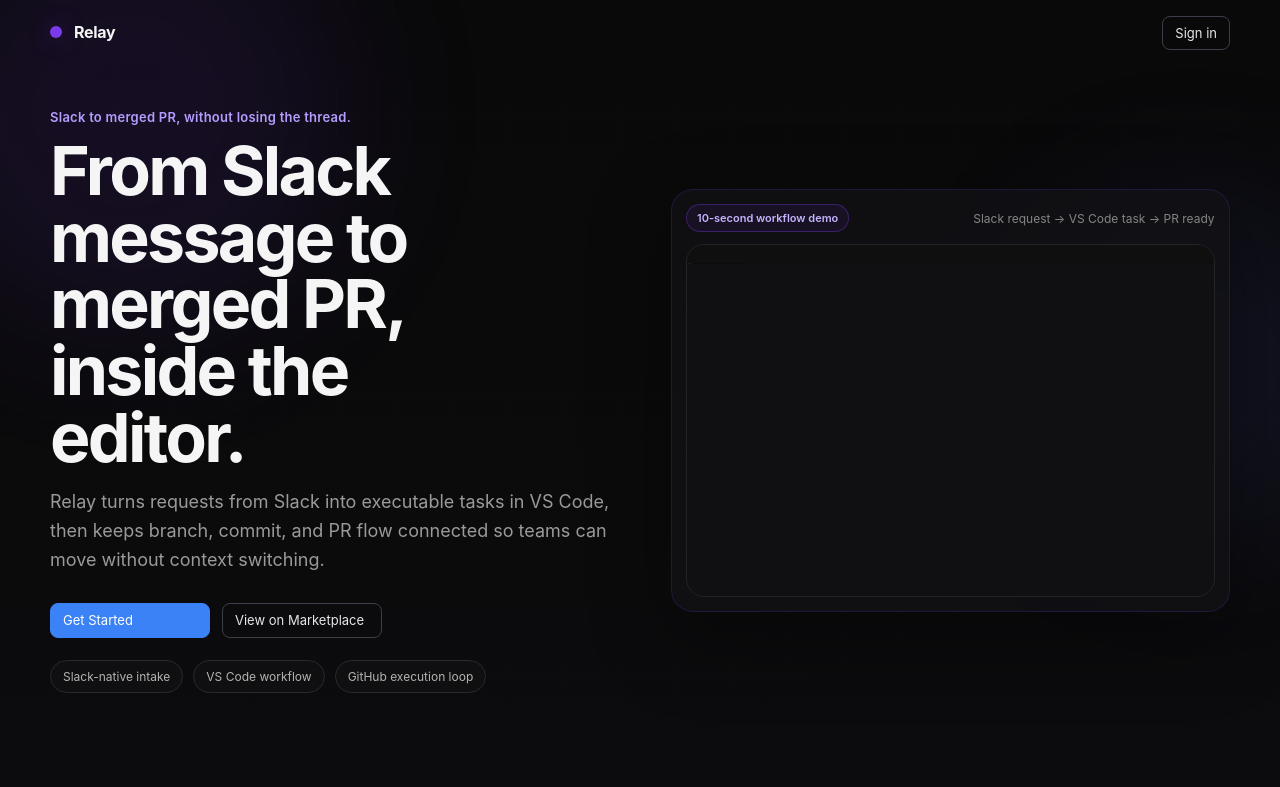
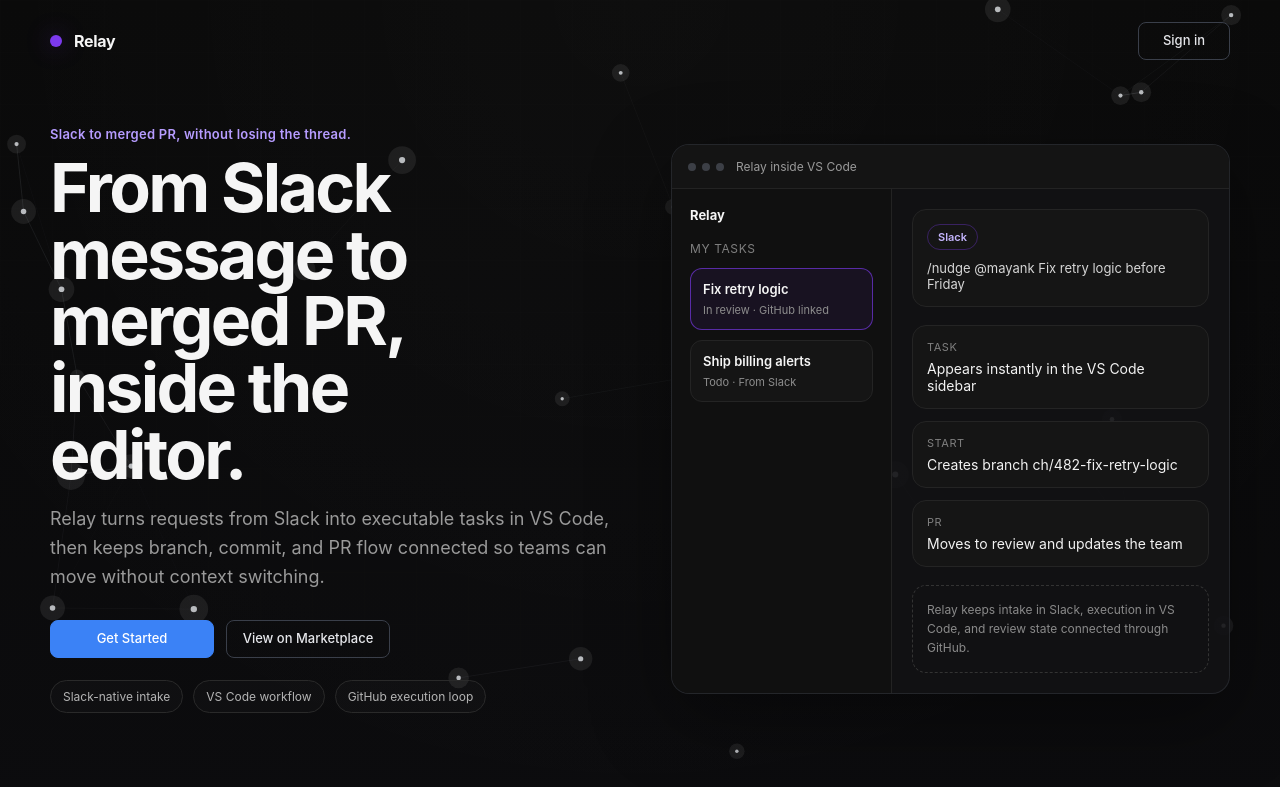
Before and after one commit to mayank-jain632/Relay, a Next.js app in the folder dashboard/: page / in a window 1280 px wide. Shown: the top 787 px of the page. Built offline with nearby package versions, Linux system fonts and the light colour scheme.

Commit message:
More homepage updates

```diff
--- a/dashboard/app/globals.css
+++ b/dashboard/app/globals.css
@@ -243,12 +243,18 @@
 
 .button-primary,
 .button-secondary {
+  display: inline-flex;
+  align-items: center;
+  justify-content: center;
+  text-align: center;
   border-radius: 8px;
   padding: 8px 12px;
+  min-height: 38px;
   font-size: 13px;
-  line-height: 1.35;
+  font-weight: 500;
+  line-height: 1.2;
   cursor: pointer;
-  transition: border-color 120ms ease, background-color 120ms ease;
+  transition: border-color 120ms ease, background-color 120ms ease, color 120ms ease;
 }
 
 .button-primary {
@@ -801,10 +807,11 @@
 }
 
 
+
 .landing-page {
   position: relative;
   min-height: 100vh;
-  background: linear-gradient(180deg, #090909 0%, #0d0d10 55%, #101014 100%);
+  background: radial-gradient(circle at top center, rgba(255,255,255,0.02), transparent 40%), linear-gradient(180deg, #090909 0%, #0d0d10 55%, #101014 100%);
   color: #f5f5f5;
   font-family: Inter, ui-sans-serif, system-ui, -apple-system, BlinkMacSystemFont, 'Segoe UI', sans-serif;
   padding: 0 24px 48px;
@@ -822,45 +829,19 @@
   position: absolute;
   inset: 0;
   background-image:
-    linear-gradient(rgba(255, 255, 255, 0.025) 1px, transparent 1px),
-    linear-gradient(90deg, rgba(255, 255, 255, 0.025) 1px, transparent 1px);
-  background-size: 56px 56px;
-  mask-image: radial-gradient(circle at top center, black, transparent 78%);
-  opacity: 0.28;
+    linear-gradient(rgba(255, 255, 255, 0.022) 1px, transparent 1px),
+    linear-gradient(90deg, rgba(255, 255, 255, 0.022) 1px, transparent 1px);
+  background-size: 52px 52px;
+  mask-image: radial-gradient(circle at top center, black, transparent 82%);
+  opacity: 0.26;
 }
 
-.landing-orb {
+.landing-network-canvas {
   position: absolute;
-  border-radius: 999px;
-  filter: blur(80px);
-  opacity: 0.42;
-  animation: landingFloat 16s ease-in-out infinite;
-}
-
-.landing-orb-a {
-  width: 420px;
-  height: 420px;
-  top: -120px;
-  left: -80px;
-  background: rgba(124, 58, 237, 0.28);
-}
-
-.landing-orb-b {
-  width: 340px;
-  height: 340px;
-  top: 180px;
-  right: -80px;
-  background: rgba(99, 102, 241, 0.24);
-  animation-delay: -6s;
-}
-
-.landing-orb-c {
-  width: 300px;
-  height: 300px;
-  bottom: 80px;
-  left: 42%;
-  background: rgba(34, 197, 94, 0.12);
-  animation-delay: -10s;
+  inset: 0;
+  width: 100%;
+  height: 100%;
+  opacity: 0.95;
 }
 
 .landing-nav,
@@ -904,7 +885,6 @@
 
 .landing-nav-button {
   min-width: 92px;
-  justify-content: center;
 }
 
 .landing-hero {
@@ -949,8 +929,7 @@
 
 .landing-cta-primary,
 .landing-cta-secondary {
-  min-width: 160px;
-  justify-content: center;
+  min-width: 164px;
 }
 
 .landing-proof-inline {
@@ -972,52 +951,161 @@
   backdrop-filter: blur(18px);
 }
 
-.product-demo-shell {
-  border: 1px solid rgba(124, 58, 237, 0.18);
-  border-radius: 22px;
-  background: rgba(18, 18, 21, 0.82);
-  padding: 14px;
+.product-frame {
+  border: 1px solid rgba(148, 163, 184, 0.14);
+  border-radius: 18px;
+  background: rgba(18, 18, 21, 0.9);
+  overflow: hidden;
   box-shadow: 0 24px 80px rgba(0, 0, 0, 0.38);
-  backdrop-filter: blur(14px);
+  backdrop-filter: blur(12px);
 }
 
-.product-demo-topline {
+.product-frame-bar {
   display: flex;
-  justify-content: space-between;
   align-items: center;
   gap: 12px;
-  margin-bottom: 12px;
-  flex-wrap: wrap;
+  padding: 14px 16px;
+  border-bottom: 1px solid #232323;
+  background: #141414;
 }
 
-.product-demo-chip {
+.product-frame-dots {
   display: inline-flex;
-  align-items: center;
-  border: 1px solid rgba(124, 58, 237, 0.34);
+  gap: 6px;
+}
+
+.product-frame-dots span {
+  width: 8px;
+  height: 8px;
   border-radius: 999px;
-  padding: 6px 10px;
-  font-size: 11px;
-  font-weight: 600;
-  color: #c4b5fd;
+  background: #3c3f46;
+}
+
+.product-frame-title {
+  color: #9a9a9a;
+  font-size: 12px;
+}
+
+.product-frame-body {
+  display: grid;
+  grid-template-columns: 220px 1fr;
+  min-height: 420px;
+}
+
+.product-sidebar {
+  border-right: 1px solid #232323;
+  background: #101010;
+  padding: 18px;
+}
+
+.product-sidebar-title {
+  font-size: 13px;
+  font-weight: 700;
+  color: #f5f5f5;
+}
+
+.product-sidebar-section {
+  margin-top: 18px;
+  margin-bottom: 12px;
+  font-size: 12px;
+  color: #7f7f7f;
+  text-transform: uppercase;
+  letter-spacing: 0.05em;
+}
+
+.product-task-card {
+  border: 1px solid #242424;
+  border-radius: 12px;
+  padding: 12px;
+  background: #151515;
+}
+
+.product-task-card + .product-task-card {
+  margin-top: 10px;
+}
+
+.product-task-card.active {
+  border-color: rgba(124, 58, 237, 0.65);
   background: rgba(124, 58, 237, 0.08);
 }
 
-.product-demo-caption {
-  color: #858585;
-  font-size: 12px;
+.product-task-title {
+  font-size: 13px;
+  font-weight: 600;
 }
 
-.product-demo-frame {
-  border: 1px solid #242424;
-  border-radius: 18px;
-  overflow: hidden;
-  background: #101013;
+.product-task-meta {
+  margin-top: 6px;
+  font-size: 11px;
+  color: #8d8d8d;
 }
 
-.product-demo-image {
-  width: 100%;
-  height: auto;
-  display: block;
+.product-main {
+  padding: 20px;
+  display: grid;
+  gap: 18px;
+  align-content: start;
+}
+
+.product-slack-row {
+  display: flex;
+  flex-wrap: wrap;
+  align-items: center;
+  gap: 10px;
+  border: 1px solid #242424;
+  border-radius: 14px;
+  padding: 14px;
+  background: #151515;
+}
+
+.product-badge {
+  display: inline-flex;
+  align-items: center;
+  border: 1px solid rgba(124, 58, 237, 0.35);
+  border-radius: 999px;
+  padding: 5px 10px;
+  color: #c4b5fd;
+  font-size: 11px;
+  font-weight: 600;
+}
+
+.product-slack-text {
+  color: #d6d6d6;
+  font-size: 13px;
+}
+
+.product-flow-grid {
+  display: grid;
+  gap: 12px;
+}
+
+.product-flow-step {
+  border: 1px solid #242424;
+  border-radius: 14px;
+  padding: 14px;
+  background: #151515;
+}
+
+.product-flow-label {
+  font-size: 11px;
+  text-transform: uppercase;
+  letter-spacing: 0.05em;
+  color: #7f7f7f;
+  margin-bottom: 6px;
+}
+
+.product-flow-value {
+  font-size: 14px;
+  color: #f2f2f2;
+}
+
+.product-demo-note {
+  border: 1px dashed #333333;
+  border-radius: 14px;
+  padding: 14px;
+  color: #8a8a8a;
+  font-size: 12px;
+  line-height: 1.6;
 }
 
 .landing-section {
@@ -1179,20 +1267,8 @@
   transform: translateY(0) scale(1);
 }
 
-@keyframes landingFloat {
-  0%,
-  100% {
-    transform: translate3d(0, 0, 0) scale(1);
-  }
-  50% {
-    transform: translate3d(0, 24px, 0) scale(1.04);
-  }
-}
-
 @media (prefers-reduced-motion: reduce) {
-  .landing-orb,
   .landing-reveal {
-    animation: none;
     transition: none;
     transform: none;
     opacity: 1;
@@ -1208,8 +1284,14 @@
   }
 
   .landing-steps-grid,
-  .landing-feature-grid {
+  .landing-feature-grid,
+  .product-frame-body {
     grid-template-columns: 1fr;
+  }
+
+  .product-sidebar {
+    border-right: 0;
+    border-bottom: 1px solid #232323;
   }
 }
 
@@ -1237,4 +1319,9 @@
   .landing-subtitle {
     font-size: 16px;
   }
+
+  .landing-steps-grid,
+  .landing-feature-grid {
+    grid-template-columns: 1fr;
+  }
 }
--- a/dashboard/app/page.tsx
+++ b/dashboard/app/page.tsx
@@ -1,6 +1,6 @@
-import Image from 'next/image';
 import Link from 'next/link';
 import { LandingReveal } from '@/components/LandingReveal';
+import { TechNetworkBackground } from '@/components/TechNetworkBackground';
 
 const howItWorks = [
   {
@@ -50,9 +50,7 @@
     <main className="landing-page">
       <div className="landing-background" aria-hidden="true">
         <div className="landing-grid" />
-        <div className="landing-orb landing-orb-a" />
-        <div className="landing-orb landing-orb-b" />
-        <div className="landing-orb landing-orb-c" />
+        <TechNetworkBackground />
       </div>
 
       <header className="landing-nav">
@@ -99,21 +97,55 @@
         </LandingReveal>
 
         <LandingReveal className="landing-hero-visual" delay={120}>
-          <div className="product-demo-shell">
-            <div className="product-demo-topline">
-              <span className="product-demo-chip">10-second workflow demo</span>
-              <span className="product-demo-caption">Slack request → VS Code task → PR ready</span>
+          <div className="product-frame">
+            <div className="product-frame-bar">
+              <div className="product-frame-dots">
+                <span />
+                <span />
+                <span />
+              </div>
+              <div className="product-frame-title">Relay inside VS Code</div>
             </div>
-            <div className="product-demo-frame">
-              <Image
-                src="/relay-demo.gif"
-                alt="Relay demo showing a Slack task arriving in Relay, then moving into a VS Code workflow and PR flow"
-                width={1280}
-                height={860}
-                className="product-demo-image"
-                unoptimized
-                priority
-              />
+
+            <div className="product-frame-body">
+              <aside className="product-sidebar">
+                <div className="product-sidebar-title">Relay</div>
+                <div className="product-sidebar-section">My Tasks</div>
+                <div className="product-task-card active">
+                  <div className="product-task-title">Fix retry logic</div>
+                  <div className="product-task-meta">In review · GitHub linked</div>
+                </div>
+                <div className="product-task-card">
+                  <div className="product-task-title">Ship billing alerts</div>
+                  <div className="product-task-meta">Todo · From Slack</div>
+                </div>
+              </aside>
+
+              <section className="product-main">
+                <div className="product-slack-row">
+                  <span className="product-badge">Slack</span>
+                  <span className="product-slack-text">/nudge @mayank Fix retry logic before Friday</span>
+                </div>
+
+                <div className="product-flow-grid">
+                  <div className="product-flow-step">
+                    <div className="product-flow-label">Task</div>
+                    <div className="product-flow-value">Appears instantly in the VS Code sidebar</div>
+                  </div>
+                  <div className="product-flow-step">
+                    <div className="product-flow-label">Start</div>
+                    <div className="product-flow-value">Creates branch ch/482-fix-retry-logic</div>
+                  </div>
+                  <div className="product-flow-step">
+                    <div className="product-flow-label">PR</div>
+                    <div className="product-flow-value">Moves to review and updates the team</div>
+                  </div>
+                </div>
+
+                <div className="product-demo-note">
+                  Relay keeps intake in Slack, execution in VS Code, and review state connected through GitHub.
+                </div>
+              </section>
             </div>
           </div>
         </LandingReveal>
--- /dev/null
+++ b/dashboard/components/TechNetworkBackground.tsx
@@ -0,0 +1,129 @@
+'use client';
+
+import { useEffect, useRef } from 'react';
+
+type NodePoint = {
+  x: number;
+  y: number;
+  vx: number;
+  vy: number;
+  r: number;
+};
+
+export function TechNetworkBackground(): JSX.Element {
+  const canvasRef = useRef<HTMLCanvasElement | null>(null);
+
+  useEffect(() => {
+    const canvas = canvasRef.current;
+    if (!canvas) {
+      return;
+    }
+
+    const context = canvas.getContext('2d');
+    if (!context) {
+      return;
+    }
+
+    const prefersReducedMotion = window.matchMedia('(prefers-reduced-motion: reduce)').matches;
+    const nodeCount = prefersReducedMotion ? 18 : 28;
+    const nodes: NodePoint[] = [];
+    let width = 0;
+    let height = 0;
+    let animationFrame = 0;
+
+    const resize = () => {
+      width = window.innerWidth;
+      height = window.innerHeight;
+      const dpr = Math.min(window.devicePixelRatio || 1, 2);
+      canvas.width = Math.floor(width * dpr);
+      canvas.height = Math.floor(height * dpr);
+      canvas.style.width = `${width}px`;
+      canvas.style.height = `${height}px`;
+      context.setTransform(dpr, 0, 0, dpr, 0, 0);
+    };
+
+    const seedNodes = () => {
+      nodes.length = 0;
+      for (let index = 0; index < nodeCount; index += 1) {
+        nodes.push({
+          x: Math.random() * width,
+          y: Math.random() * height,
+          vx: (Math.random() - 0.5) * (prefersReducedMotion ? 0 : 0.12),
+          vy: (Math.random() - 0.5) * (prefersReducedMotion ? 0 : 0.12),
+          r: 1.4 + Math.random() * 1.8
+        });
+      }
+    };
+
+    const draw = () => {
+      context.clearRect(0, 0, width, height);
+
+      for (let i = 0; i < nodes.length; i += 1) {
+        const node = nodes[i];
+        if (!prefersReducedMotion) {
+          node.x += node.vx;
+          node.y += node.vy;
+          if (node.x < -20) node.x = width + 20;
+          if (node.x > width + 20) node.x = -20;
+          if (node.y < -20) node.y = height + 20;
+          if (node.y > height + 20) node.y = -20;
+        }
+
+        for (let j = i + 1; j < nodes.length; j += 1) {
+          const other = nodes[j];
+          const dx = other.x - node.x;
+          const dy = other.y - node.y;
+          const distance = Math.sqrt(dx * dx + dy * dy);
+          if (distance > 180) {
+            continue;
+          }
+
+          const opacity = 1 - distance / 180;
+          context.strokeStyle = `rgba(205, 212, 224, ${opacity * 0.16})`;
+          context.lineWidth = 1;
+          context.beginPath();
+          context.moveTo(node.x, node.y);
+          context.lineTo(other.x, other.y);
+          context.stroke();
+        }
+      }
+
+      for (const node of nodes) {
+        context.fillStyle = 'rgba(238, 242, 247, 0.78)';
+        context.beginPath();
+        context.arc(node.x, node.y, node.r, 0, Math.PI * 2);
+        context.fill();
+
+        context.fillStyle = 'rgba(255, 255, 255, 0.08)';
+        context.beginPath();
+        context.arc(node.x, node.y, node.r * 4.5, 0, Math.PI * 2);
+        context.fill();
+      }
+
+      if (!prefersReducedMotion) {
+        animationFrame = window.requestAnimationFrame(draw);
+      }
+    };
+
+    resize();
+    seedNodes();
+    draw();
+
+    const handleResize = () => {
+      resize();
+      seedNodes();
+      draw();
+    };
+
+    window.addEventListener('resize', handleResize);
+
+    return () => {
+      window.removeEventListener('resize', handleResize);
+      if (animationFrame) {
+        window.cancelAnimationFrame(animationFrame);
+      }
+    };
+  }, []);
+
+  return <canvas ref={canvasRef} className="landing-network-canvas" aria-hidden="true" />;
+}
```
